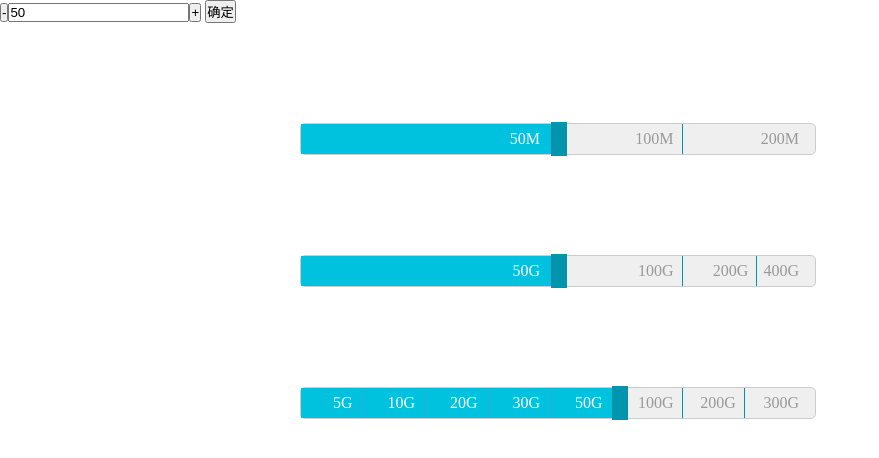
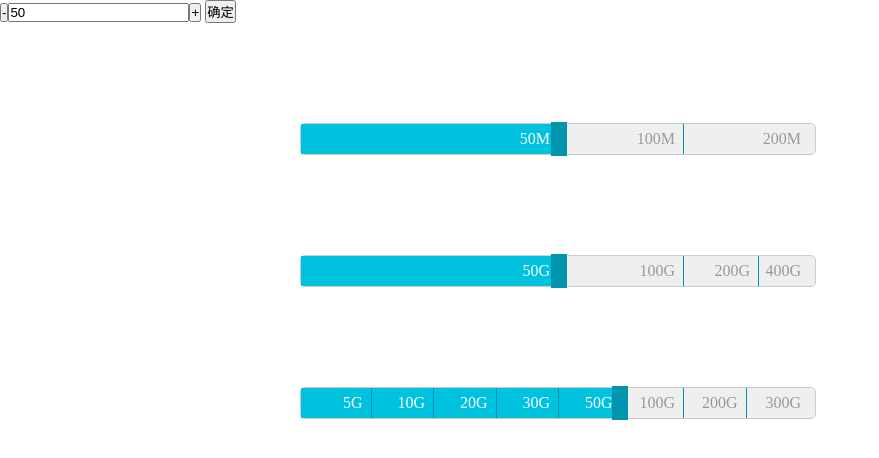
Before and after one commit to Arguiwu/anomaly-slide, a plain HTML site: page index.html in a window 1280 px wide. Shown: the whole page, without its empty margins (0-879 px from the left). Drawn offline with Linux system fonts and the light colour scheme.

Commit message:
修改文字重叠不准问题

```diff
--- a/index.css
+++ b/index.css
@@ -33,9 +33,13 @@
 	left: 0;
 	width: 0;
 	height: 100%;
+	padding: 0 8px;
 	line-height: 30px;
 	overflow: hidden;
 	background-color: #00c1de;
+}
+.ny-slider-item-box {
+	width: 500px;
 }
 .ny-slider-range-current {
 	width: 500px;
@@ -44,7 +48,7 @@
 	box-sizing: border-box;
 	float: left;
 	text-align: right;
-	border-right: 1px solid #2dacd1;
+	border-right: 1px solid #0095ac;
 	cursor: pointer;
 }
 .ny-slider-range-item:last-child {
@@ -52,7 +56,7 @@
 }
 .range-item-number {
 	color: #fff;
-	margin-right: 10px;
+	margin-right: 8px;
 }
 .ny-slider-btn {
 	position: absolute;
```
Also changed, not shown: 1 other file.
